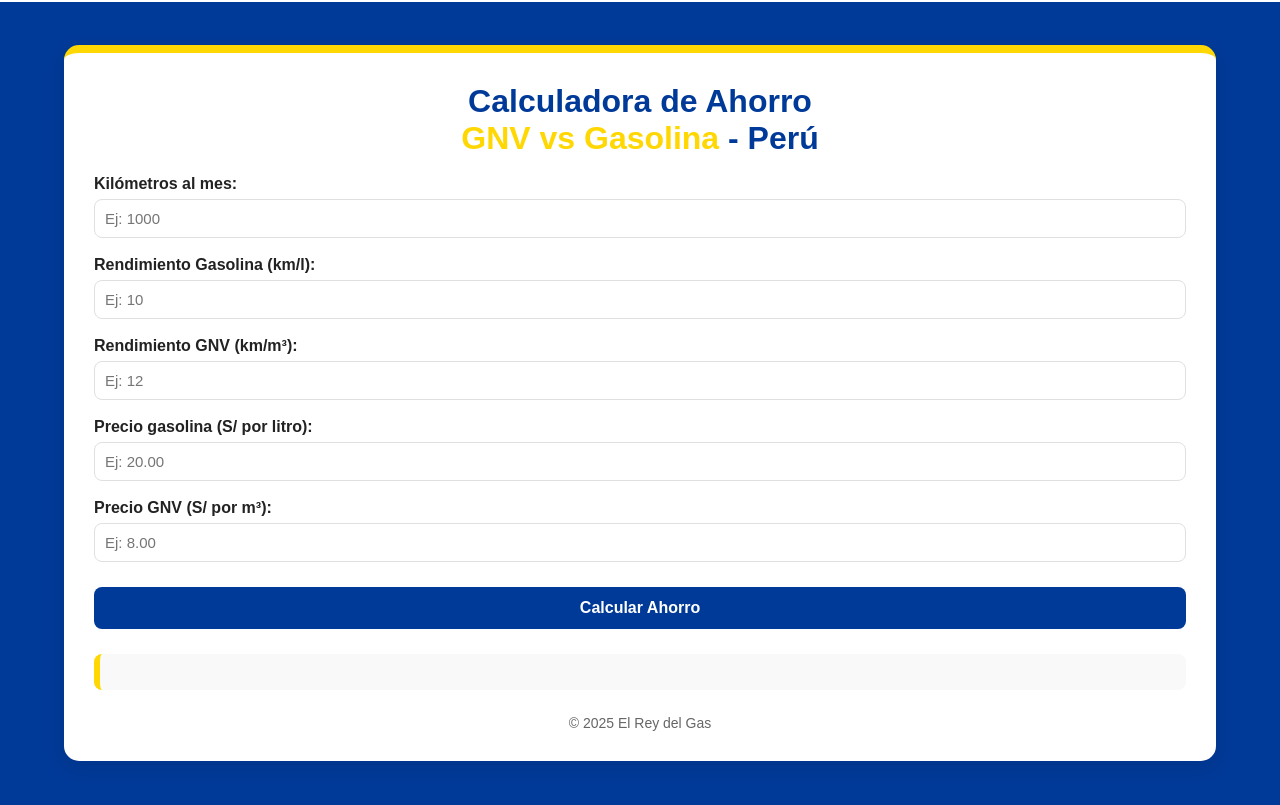
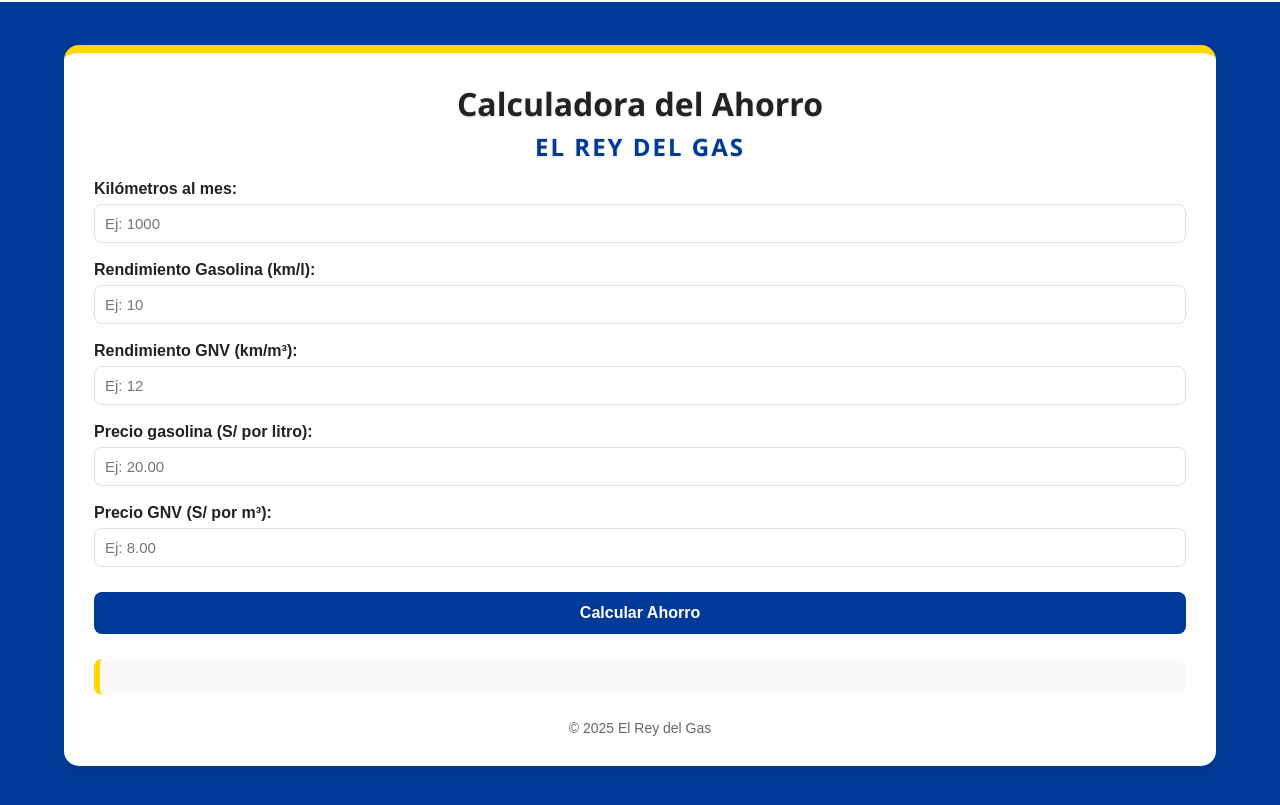
Before and after one commit to BreynerMorales/el-rey-del-gas, a plain HTML site: page calculator.html in a window 1280 px wide. Shown: the part 75-880 px from the top of the page. Drawn offline with Linux system fonts and the light colour scheme.

Commit message:
calculator ok

```diff
--- a/CSS/css-calculator.css
+++ b/CSS/css-calculator.css
@@ -47,14 +47,28 @@
     }
 
     h1 {
-      text-align: center;
-      color: var(--azul);
-      /* font-size: 1.7rem; */
-      margin-bottom: 10px;
+  font-family: 'Poppins', 'Segoe UI', sans-serif;
+  text-align: center;
+  color: var(--negro);
+  font-size: 2rem;
+  /* font-weight: 700; */
+  line-height: 1.3;
+  /* margin: 60px auto 30px; */
+  /* letter-spacing: 1px; */
+
+  /* sutil para profundidad sin recargar */
+  text-shadow: 0 1px 3px rgba(0, 0, 0, 0.1);
+
     }
 
     h1 span {
-      color: var(--amarillo);
+  display: block;
+  color: var(--azul);
+  font-size: 1.5rem;
+  font-weight: 600;
+  margin-top: 6px;
+  text-transform: uppercase;
+  letter-spacing: 2px;
     }
 
     label {
--- a/calculator.html
+++ b/calculator.html
@@ -49,7 +49,7 @@
         </div>
     </header>
     <main class="main-content-calculator">
-        <h1>Calculadora de Ahorro<br><span>GNV vs Gasolina</span> - Perú</h1>
+        <h1>Calculadora del Ahorro<br><span>el rey del gas</span></h1>
 
         <label for="kmMes">Kilómetros al mes:</label>
         <input type="number" id="kmMes" placeholder="Ej: 1000">
```
